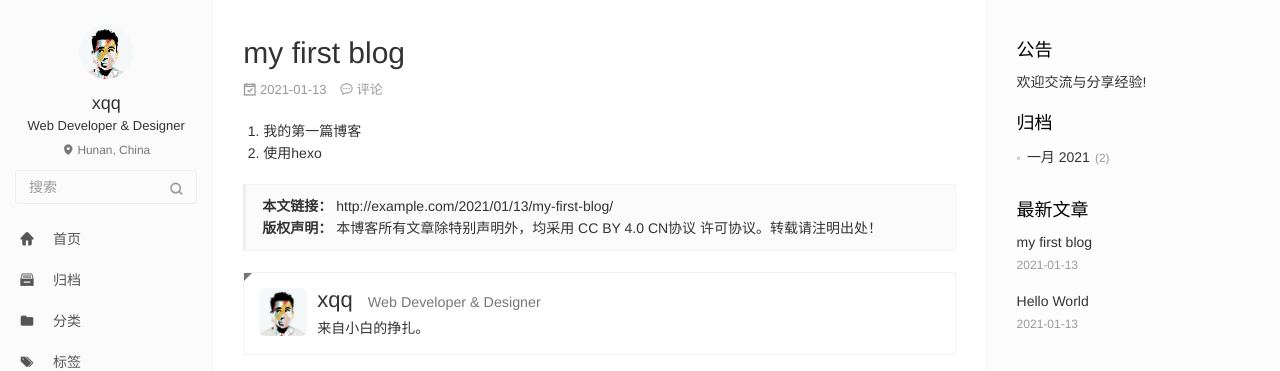
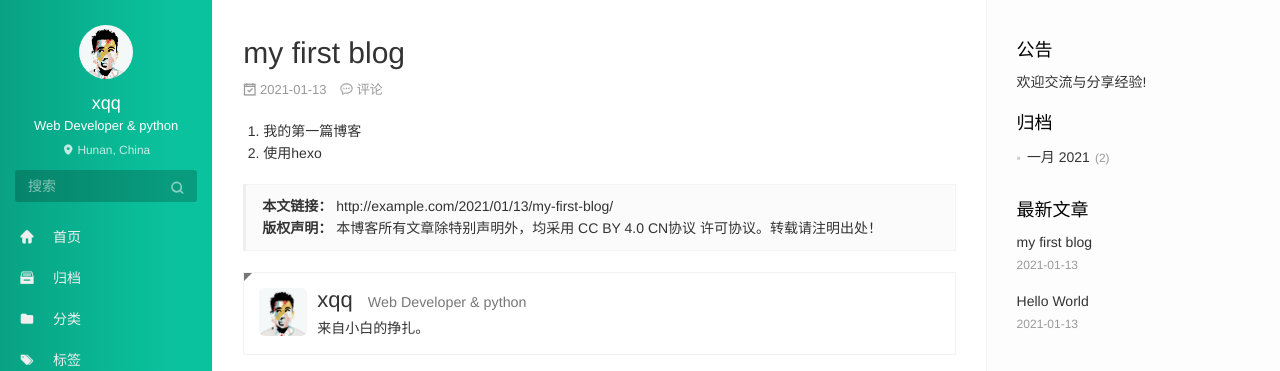
Before and after one commit to KpwkForyx/KpwkForyx.github.io, a plain HTML site: page 2021/01/13/my-first-blog/index.html in a window 1280 px wide. Shown: the top 371 px of the page. Drawn offline with nearby package versions, Linux system fonts and the light colour scheme; no server answers; a script that the page names is missing.

Commit message:
Site updated: 2021-03-11 23:03:37

```diff
--- a/2021/01/13/my-first-blog/index.html
+++ b/2021/01/13/my-first-blog/index.html
@@ -47,7 +47,7 @@
 <meta name="generator" content="Hexo 5.3.0"></head>
 
 
-<body class="main-center" itemscope itemtype="http://schema.org/WebPage">
+<body class="main-center theme-green" itemscope itemtype="http://schema.org/WebPage">
   <header class="header" itemscope itemtype="http://schema.org/WPHeader">
   <div class="slimContent">
     <div class="navbar-header">
@@ -58,7 +58,7 @@
           <img class="img-circle img-rotate" src="/images/avatar.jpg" width="200" height="200">
         </a>
         <h2 id="name" class="hidden-xs hidden-sm">xqq</h2>
-        <h3 id="title" class="hidden-xs hidden-sm hidden-md">Web Developer &amp; Designer</h3>
+        <h3 id="title" class="hidden-xs hidden-sm hidden-md">Web Developer &amp; python</h3>
         <small id="location" class="text-muted hidden-xs hidden-sm"><i class="icon icon-map-marker"></i> Hunan, China</small>
       </div>
 
@@ -337,7 +337,7 @@
         </a>
       </div>
       <div class="media-body">
-        <h3 class="media-heading"><a href="https://github.com/KpwkForyx" target="_blank"><span class="text-dark">xqq</span><small class="ml-1x">Web Developer &amp; Designer</small></a></h3>
+        <h3 class="media-heading"><a href="https://github.com/KpwkForyx" target="_blank"><span class="text-dark">xqq</span><small class="ml-1x">Web Developer &amp; python</small></a></h3>
         <div>来自小白的挣扎。</div>
       </div>
     </figure>
```
Also changed, not shown: 2021/01/13/hello-world/index.html (+3 -3 lines), archives/2021/01/index.html (+2 -2 lines), archives/2021/index.html (+2 -2 lines), archives/index.html (+2 -2 lines), index.html (+2 -2 lines).
